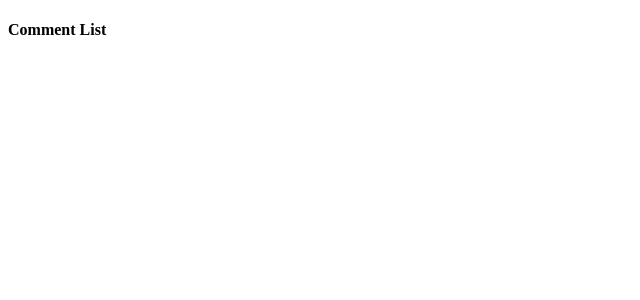
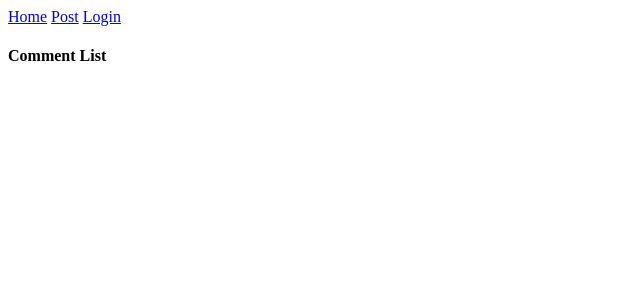
Before and after one commit to adipatiarya/advancedreactcourse, a React (Create React App) app: page / in a window 1280 px wide. Shown: the top 300 px of the page, without its empty margins (0-640 px from the left). Built offline with nearby package versions, Linux system fonts and the light colour scheme.

Commit message:
Rendering a Header

```diff
--- a/src/components/App.js
+++ b/src/components/App.js
@@ -1,13 +1,31 @@
-import React from 'react';
-import { Route } from 'react-router-dom';
+import React , {Component} from 'react';
+import { Route, Link } from 'react-router-dom';
 import CommentBox from 'components/CommentBox';
 import CommentList from 'components/CommentList';
 
-export default () => {
+export default class App extends Component  {
+
+    renderButton = () => {
+        return (
+            <Link to="/login">Login</Link>
+        )
+    }
+    renderHeader = () => {
+        return (
+            <nav>
+                <Link to="/">Home</Link> {" "}
+                <Link to="/post">Post</Link> {" "}
+                {this.renderButton()}
+            </nav>
+        )
+    }
+    render() {
         return (
             <div>
+                {this.renderHeader()}
                <Route path="/post" component={CommentBox}/>
                <Route path="/" exact component={CommentList}/>
             </div>
         )
+    }
 };
```
Lines whose indentation alone changed are shown as unchanged.
